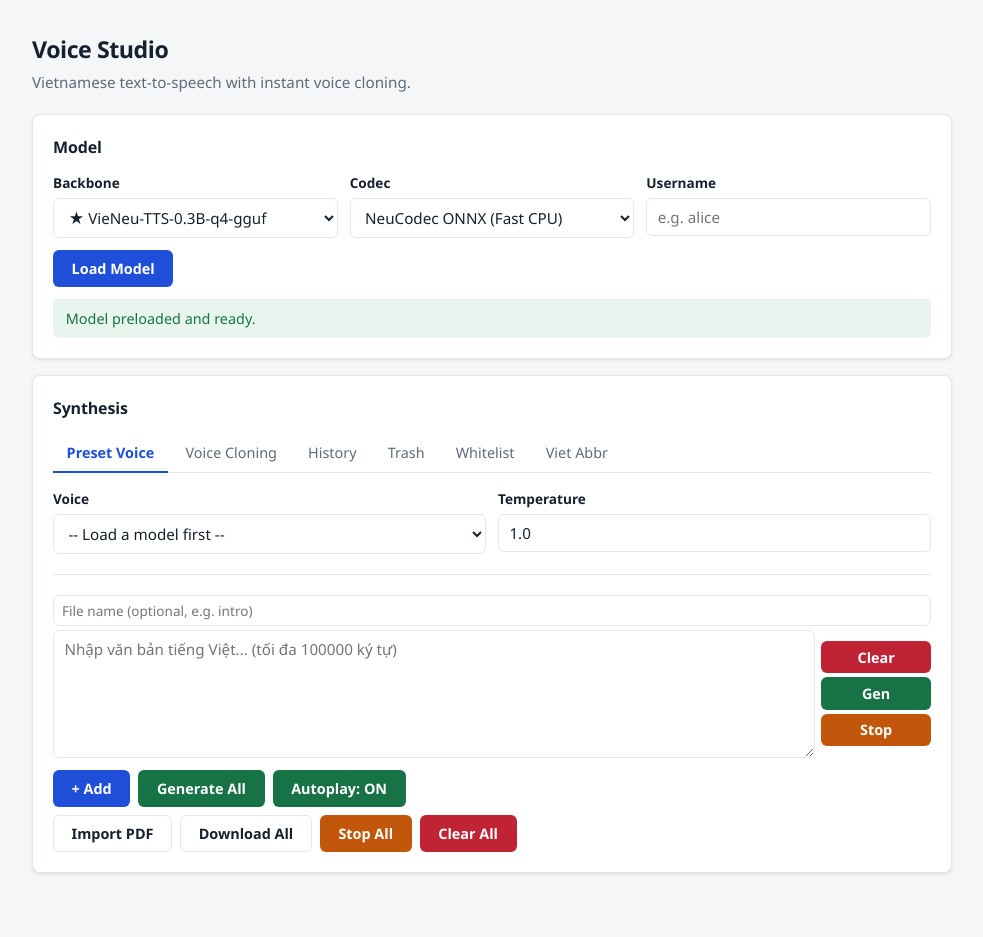
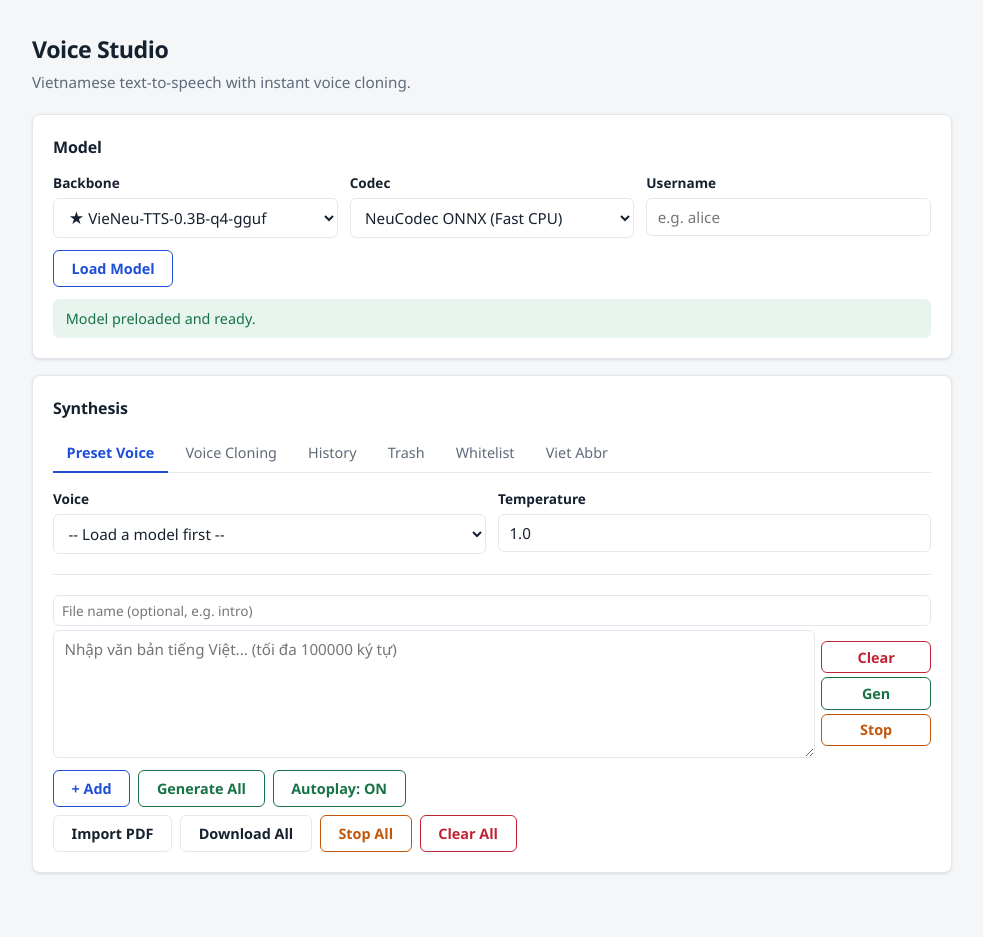
Before and after one commit to ngoc2012/VieTTS, a Flask app: page / in a window 1280 px wide. Shown: the part 57-994 px from the top of the page, without its empty margins (148-1131 px from the left). Run offline with Flask 3, Linux system fonts and the light colour scheme; data that the repository does not hold is empty; some libraries are stand-ins or nearby versions.

Commit message:
Restyle buttons to outline style, filling solid on hover
Co-Authored-By: Claude Sonnet 5 <noreply@anthropic.com>

```diff
--- a/static/theme.css
+++ b/static/theme.css
@@ -240,8 +240,8 @@ textarea { resize: vertical; min-height: 100px; }
 
 button, .btn {
   padding: 0.5rem 1.1rem;
-  border: 1px solid var(--border);
-  background: var(--surface);
+  border: 1.5px solid var(--border);
+  background: transparent;
   color: var(--text);
   border-radius: 6px;
   font-size: 0.9rem;
@@ -249,41 +249,37 @@ button, .btn {
   font-family: inherit;
   cursor: pointer;
   margin-top: 0.75rem;
+  transition: background 0.15s ease, border-color 0.15s ease, color 0.15s ease;
 }
 
 button:hover:not(:disabled) { background: var(--bg); }
 
 button:disabled { opacity: 0.5; cursor: not-allowed; }
 
-/* Colored variants drop the neutral border */
-.btn, .btn-primary, .btn-success, .btn-stop, .btn-clear, .btn-danger,
-.btn-autoplay, .btn-inspect {
-  border-color: transparent;
-}
+/* Outline by default; each variant tints border/text, fills solid on hover */
+.btn, .btn-primary { border-color: var(--accent); color: var(--accent); }
+.btn:hover:not(:disabled), .btn-primary:hover:not(:disabled) { background: var(--accent); color: #fff; }
 
-.btn, .btn-primary { background: var(--accent); color: #fff; }
-.btn:hover:not(:disabled), .btn-primary:hover:not(:disabled) { background: var(--accent-hover); }
+.btn-success { border-color: var(--success); color: var(--success); }
+.btn-success:hover:not(:disabled) { background: var(--success); color: #fff; }
 
-.btn-success { background: var(--success); color: #fff; }
-.btn-success:hover:not(:disabled) { background: var(--success-hover); }
+.btn-stop { border-color: var(--warn); color: var(--warn); }
+.btn-stop:hover:not(:disabled) { background: var(--warn); color: #fff; }
 
-.btn-stop { background: var(--warn); color: #fff; }
-.btn-stop:hover:not(:disabled) { background: var(--warn-hover); }
+.btn-clear, .btn-danger { border-color: var(--danger); color: var(--danger); }
+.btn-clear:hover:not(:disabled), .btn-danger:hover:not(:disabled) { background: var(--danger); color: #fff; }
 
-.btn-clear, .btn-danger { background: var(--danger); color: #fff; }
-.btn-clear:hover:not(:disabled), .btn-danger:hover:not(:disabled) { background: var(--danger-hover); }
-
-.btn-secondary { background: var(--surface); color: var(--text); border: 1px solid var(--border); }
+.btn-secondary { border-color: var(--border); color: var(--text); }
 .btn-secondary:hover:not(:disabled) { background: var(--bg); }
 
-.btn-autoplay { background: var(--success); color: #fff; }
-.btn-autoplay:hover:not(:disabled) { background: var(--success-hover); }
-.btn-autoplay.off { background: var(--neutral); }
-.btn-autoplay.off:hover { background: var(--neutral-hover); }
+.btn-autoplay { border-color: var(--success); color: var(--success); }
+.btn-autoplay:hover:not(:disabled) { background: var(--success); color: #fff; }
+.btn-autoplay.off { border-color: var(--neutral); color: var(--neutral); }
+.btn-autoplay.off:hover { background: var(--neutral); color: #fff; }
 
-.btn-inspect { background: var(--neutral); color: #fff; }
-.btn-inspect:hover { background: var(--neutral-hover); }
-.btn-inspect.active { background: var(--accent); }
+.btn-inspect { border-color: var(--neutral); color: var(--neutral); }
+.btn-inspect:hover { background: var(--neutral); color: #fff; }
+.btn-inspect.active { border-color: var(--accent); color: var(--accent); background: var(--accent-soft); }
 
 /* ---------- Tabs ---------- */
 
```
Also changed, not shown: static/yt.css (+9 -9 lines).
